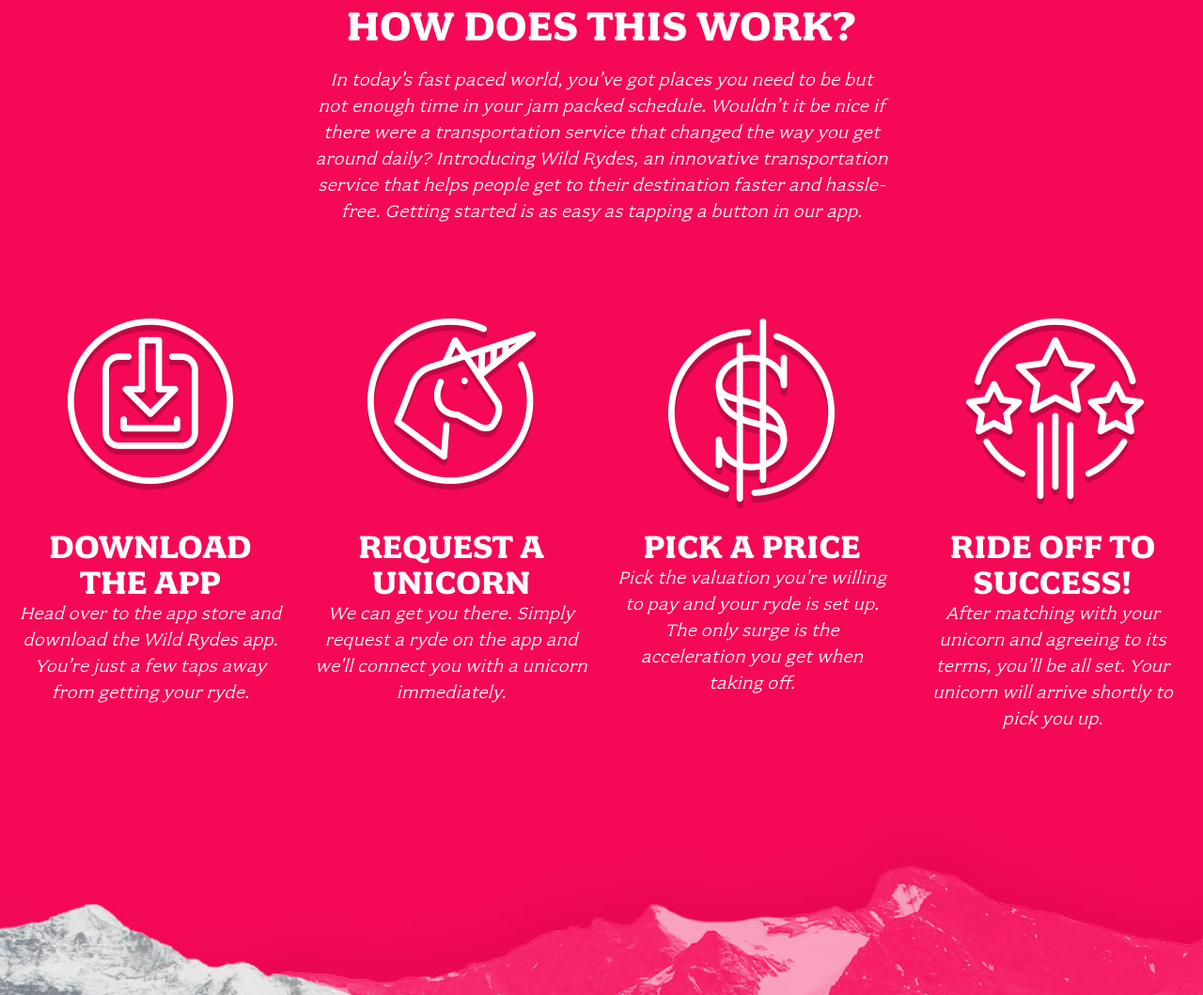
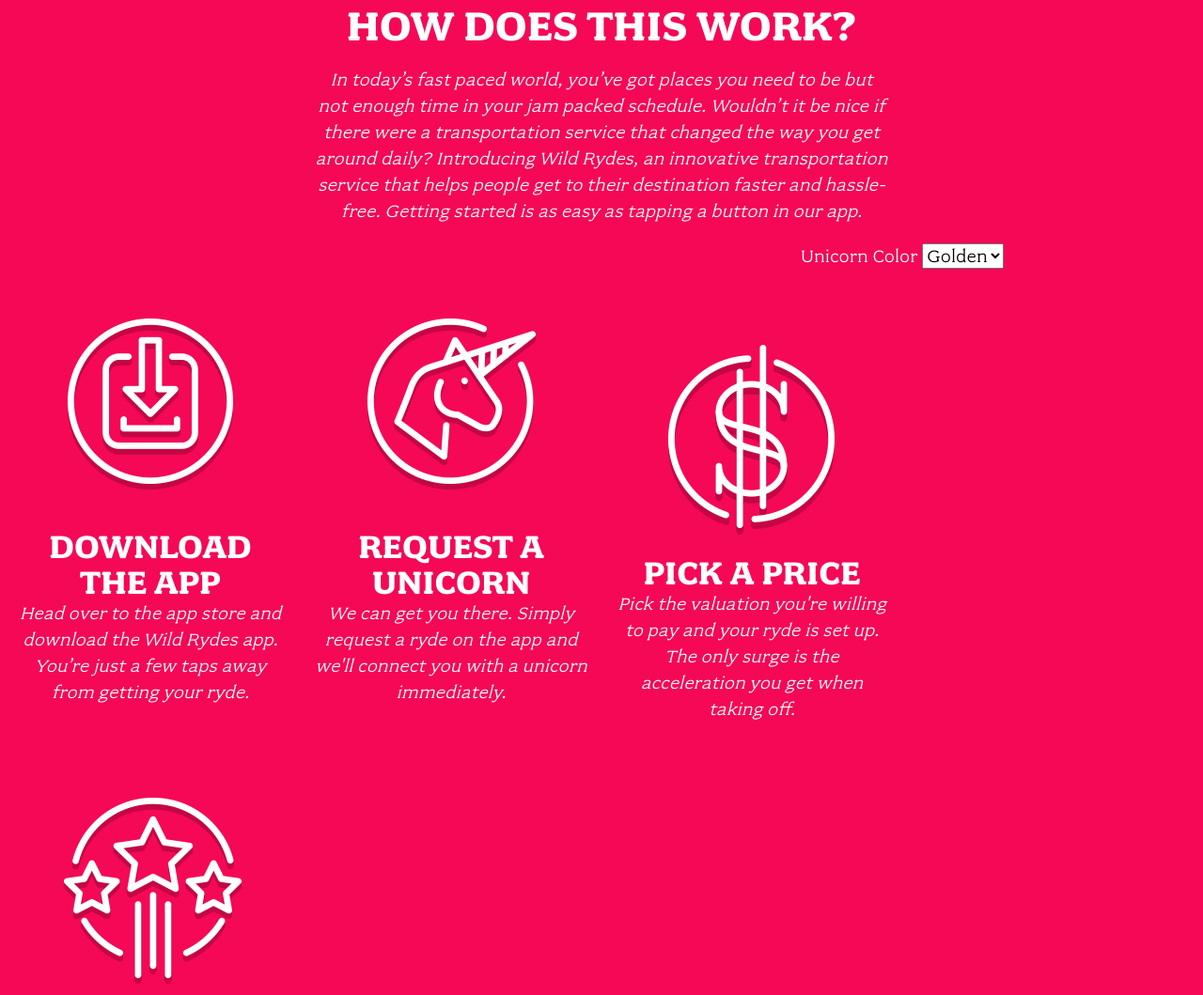
Before and after one commit to Suf999/AWS, a plain HTML site: page index.html in a window 1280 px wide. Shown: the part 1025-2084 px from the top of the page at 94% size. Drawn offline with Linux system fonts and the light colour scheme.

Commit message:
Update index.html

```diff
--- a/index.html
+++ b/index.html
@@ -52,6 +52,18 @@
           <p class="content">We can get you there. Simply request a ryde on the app and we'll connect you with a unicorn immediately.</p>
         </div>
       </div>
+
+      <div class="form-group">
+      <label for="color-select">Unicorn Color</label>
+      <select class="form-control" id="color-select" name="color">
+        <option value="Golden">Golden</option>
+        <option value="White">White</option>
+        <option value="Yellow">Yellow</option>
+        <option value="Black">Black</option>
+        <option value="Purple">Purple</option>
+      </select>
+    </div>
+
 
       <div class="column">
         <div class="home-about-block">
```
